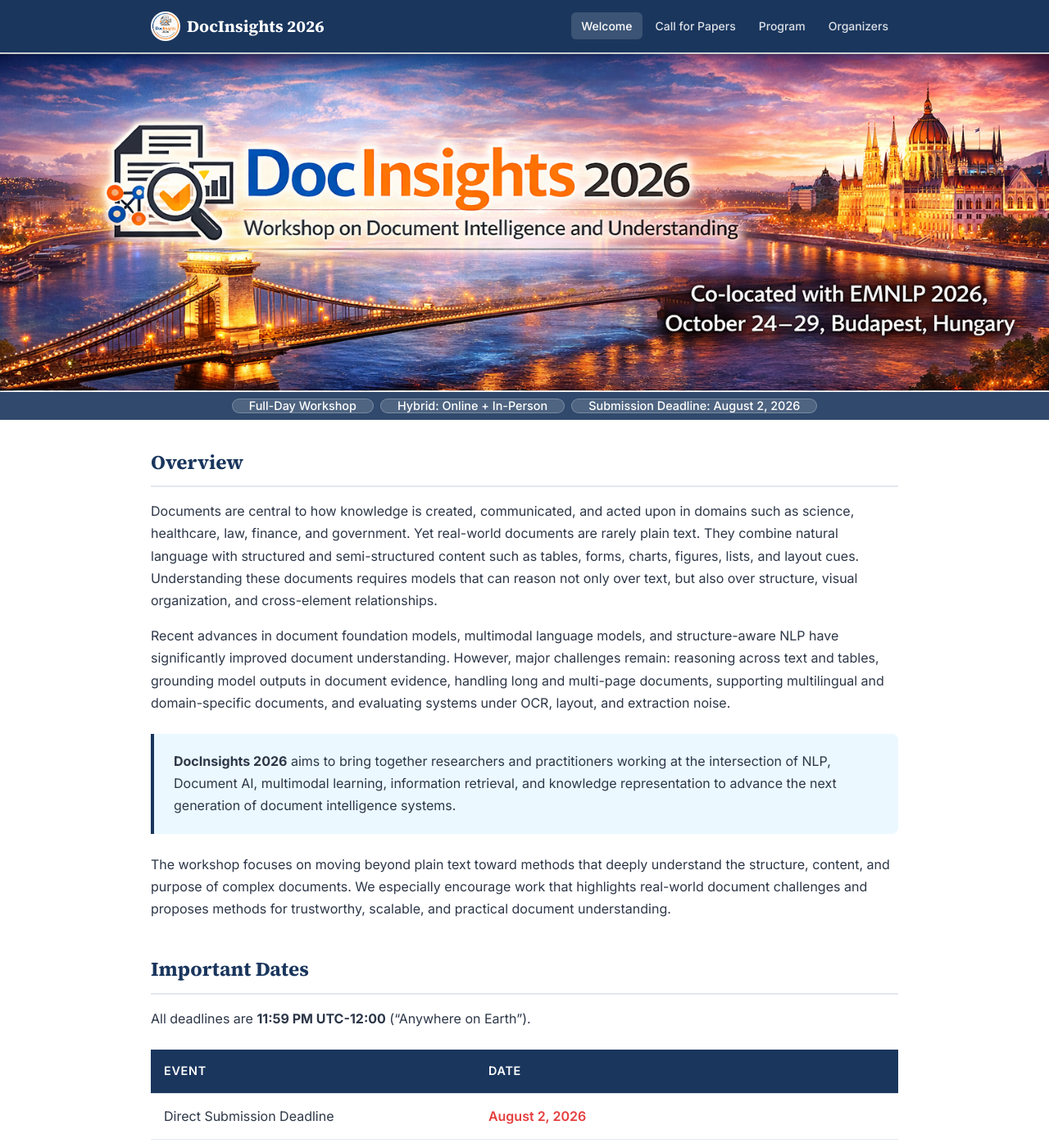
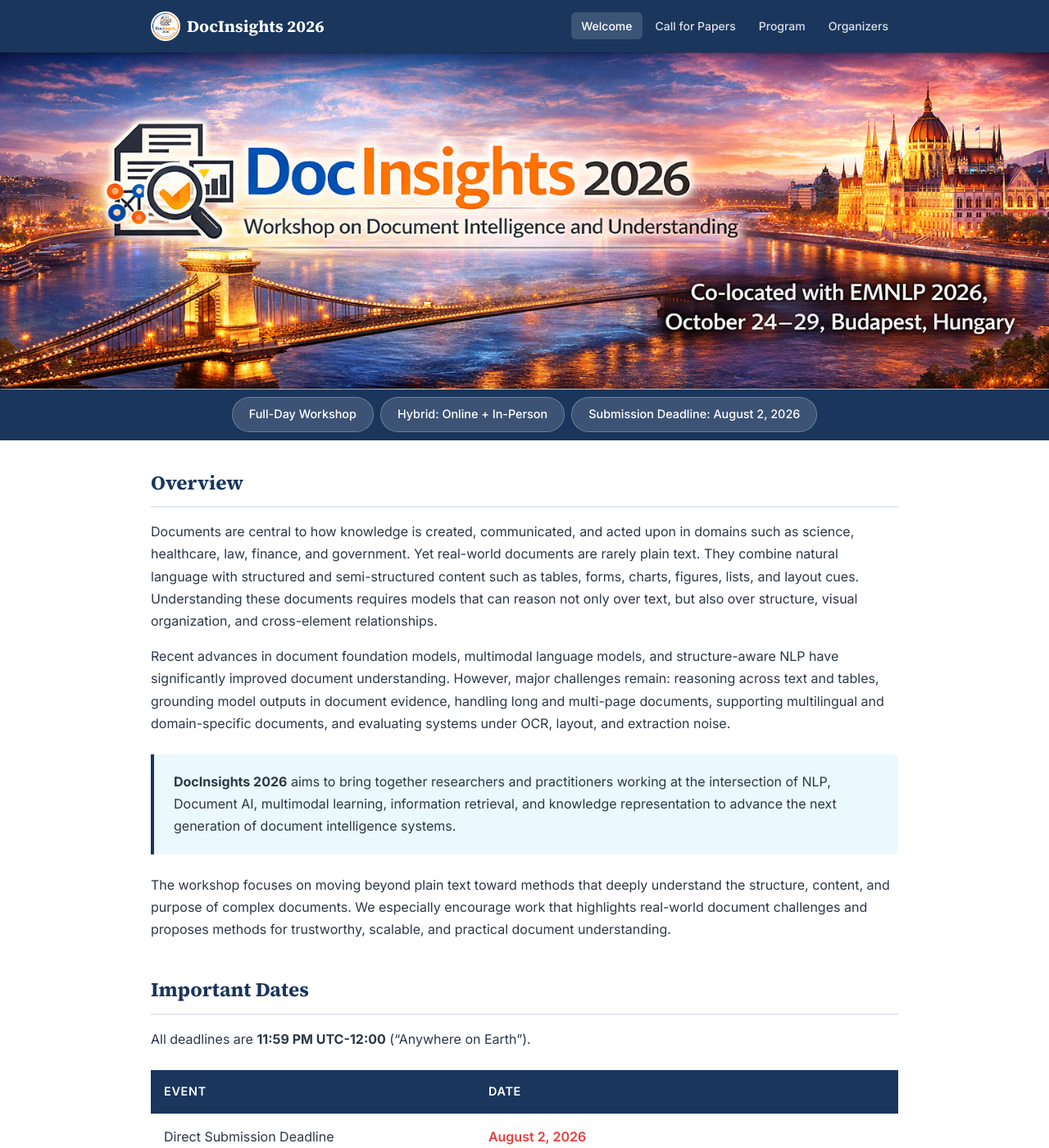
Before and after one commit to docinsights-workshop/docinsights-2026, a Jekyll site: the page built from index.md, in a window 1280 px wide and 1400 px high. Shown: the whole window at 82% size. Built offline with Jekyll 4.4.1, drawn with Linux system fonts in a browser that asks for light colours.

Commit message:
Seamless banner: navy bg matches nav, badges below

```diff
--- a/_layouts/default.html
+++ b/_layouts/default.html
@@ -32,11 +32,11 @@
   <header class="hero">
     <div class="hero-banner">
       <img src="{{ '/assets/images/banner_cover_photo.png' | relative_url }}" alt="DocInsights 2026 - Workshop on Document Intelligence and Understanding, Co-located with EMNLP 2026, October 24-29, Budapest, Hungary" class="hero-banner-img">
-      <div class="hero-overlay">
-        <span class="hero-badge">Full-Day Workshop</span>
-        <span class="hero-badge">Hybrid: Online + In-Person</span>
-        <span class="hero-badge">Submission Deadline: August 2, 2026</span>
-      </div>
+    </div>
+    <div class="hero-badges">
+      <span class="hero-badge">Full-Day Workshop</span>
+      <span class="hero-badge">Hybrid: Online + In-Person</span>
+      <span class="hero-badge">Submission Deadline: August 2, 2026</span>
     </div>
   </header>
   {% else %}
--- a/assets/css/style.css
+++ b/assets/css/style.css
@@ -124,7 +124,7 @@ body {
 .hero-banner {
   width: 100%;
   line-height: 0;
-  position: relative;
+  background: var(--color-primary);
 }
 
 .hero-banner-img {
@@ -133,17 +133,13 @@ body {
   display: block;
 }
 
-.hero-overlay {
-  position: absolute;
-  bottom: 0;
-  left: 0;
-  right: 0;
+.hero-badges {
   display: flex;
   justify-content: center;
   flex-wrap: wrap;
   gap: 0.5rem;
-  padding: 0.5rem 1rem;
-  background: rgba(26, 54, 93, 0.9);
+  padding: 0.6rem 1rem;
+  background: var(--color-primary);
 }
 
 .hero-meta {
```
Also changed, not shown: assets/images/banner_cover_photo.png.
